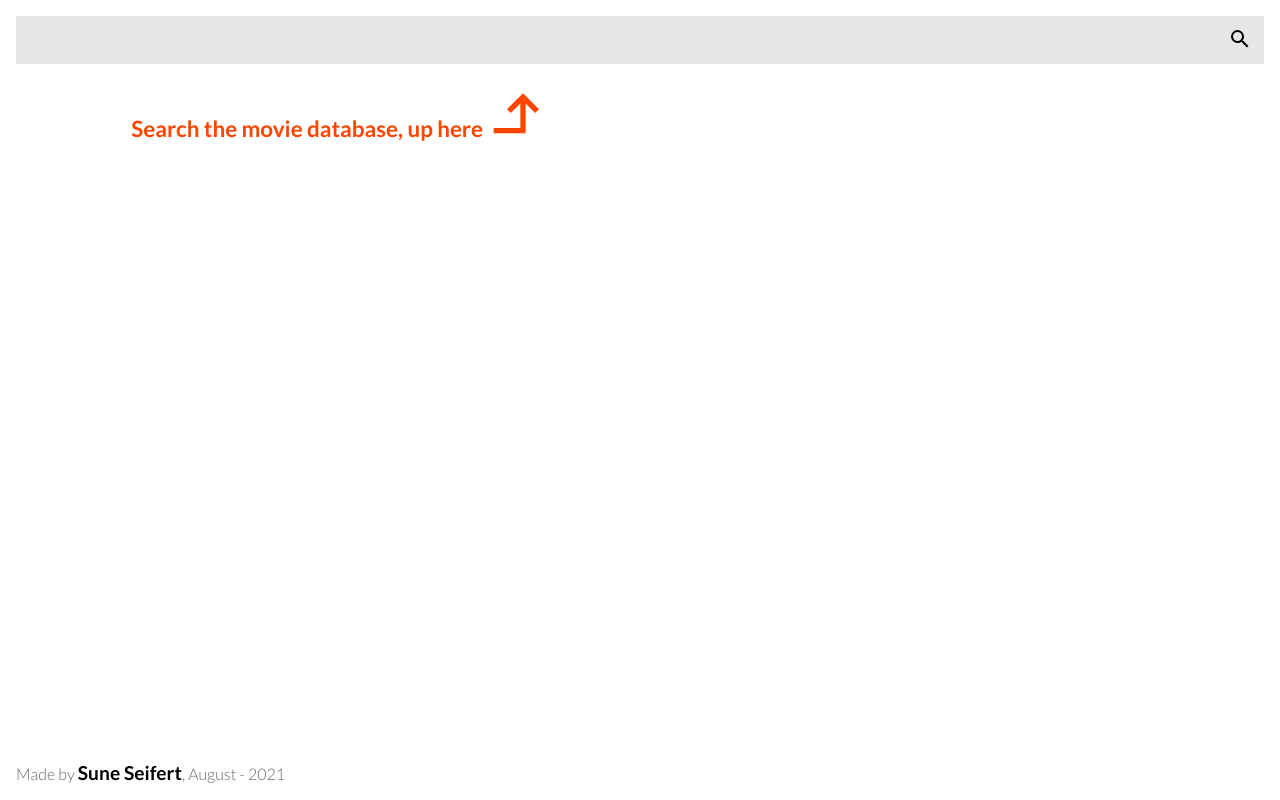
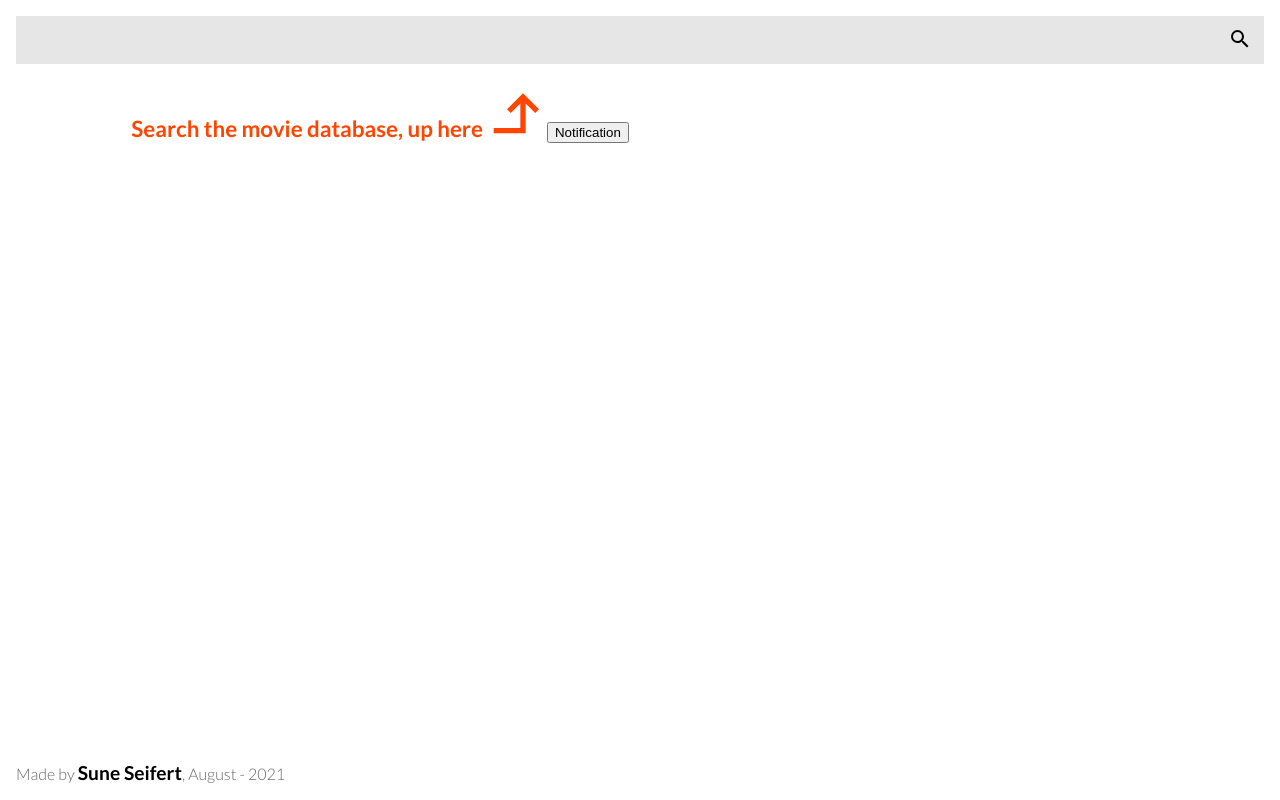
Before and after one commit to bqardi/moviedb-pwa, a React (Create React App) app: page / in a window 1280 px wide. Built offline with nearby package versions, Linux system fonts and the light colour scheme.

Commit message:
Push notification

```diff
--- a/src/App.js
+++ b/src/App.js
@@ -34,4 +34,9 @@ function App() {
     </GlobalProvider>
   );
 }
+
+Notification.requestPermission(function(status) {
+  console.log("Notification permission status: ", status)
+});
+
 export default App;
--- /dev/null
+++ b/src/DisplayNotification.js
@@ -0,0 +1,7 @@
+export default function displayNotification (message) {
+  if(Notification.permission === "granted") {
+    navigator.serviceWorker.getRegistration().then(function (reg) {
+      reg.showNotification(message)
+    })
+  }
+}
--- a/src/view/Home.js
+++ b/src/view/Home.js
@@ -1,3 +1,4 @@
+import displayNotification from "../DisplayNotification";
 import "./Home.scss";
 
 function Home(){
@@ -6,6 +7,7 @@ function Home(){
 			<div className="Home__onboarding">
 				Search the movie database, up here
 				<svg className="Home__arrow" viewBox="0 0 24 24"><path d="M19,15L13,21L11.58,19.58L15.17,16H4V4H6V14H15.17L11.58,10.42L13,9L19,15Z"></path></svg>
+				<button onClick={() => displayNotification("MovieDB push is working just fine...")}>Notification</button>
 			</div>
 		</main>
 	);
```
